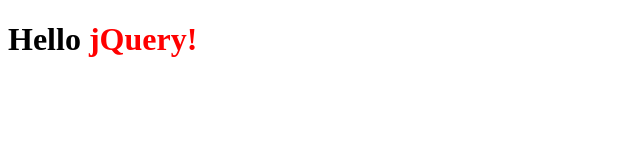
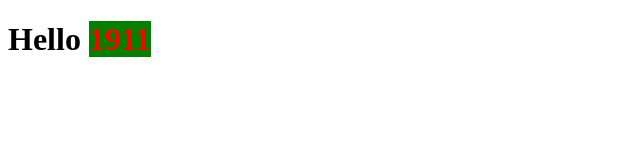
Before and after one commit to turingschool-examples/jQuery-session, a plain HTML site: page intro-exercise/intro.html in a window 1280 px wide. Shown: the whole page, without its empty margins (0-640 px from the left). Drawn offline with nearby package versions, Linux system fonts and the light colour scheme.

Commit message:
Change title to green background and new hello output

```diff
--- a/intro-exercise/intro.html
+++ b/intro-exercise/intro.html
@@ -4,7 +4,7 @@
 </head>
 <body>
 <h1>
-  Hello <span>jQuery!</span>
+  Hello <span class="title">jQuery!</span>
 </h1>
 <script src="https://ajax.googleapis.com/ajax/libs/jquery/3.4.1/jquery.min.js"></script>
 <script src="./intro.js"></script>
--- a/intro-exercise/intro.js
+++ b/intro-exercise/intro.js
@@ -0,0 +1,5 @@
+$(document).ready(function() {
+  // jQuery code goes here, in the body of this callback function
+
+  $('span').addClass("green").text("1911")
+})
```
